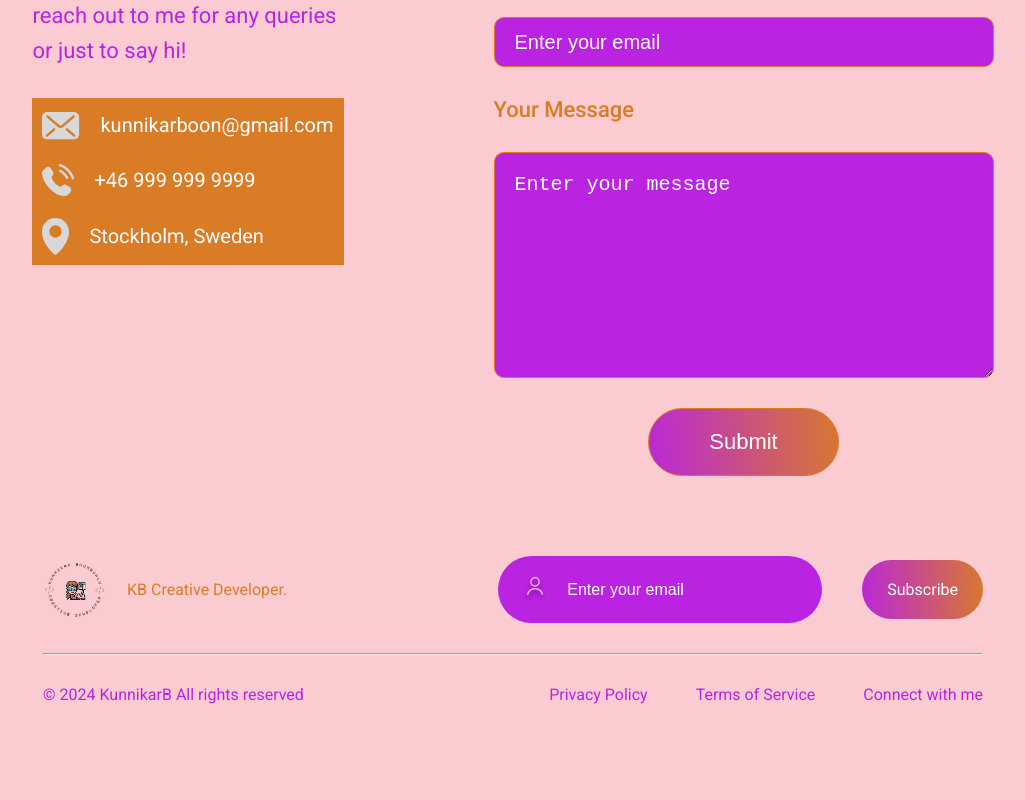
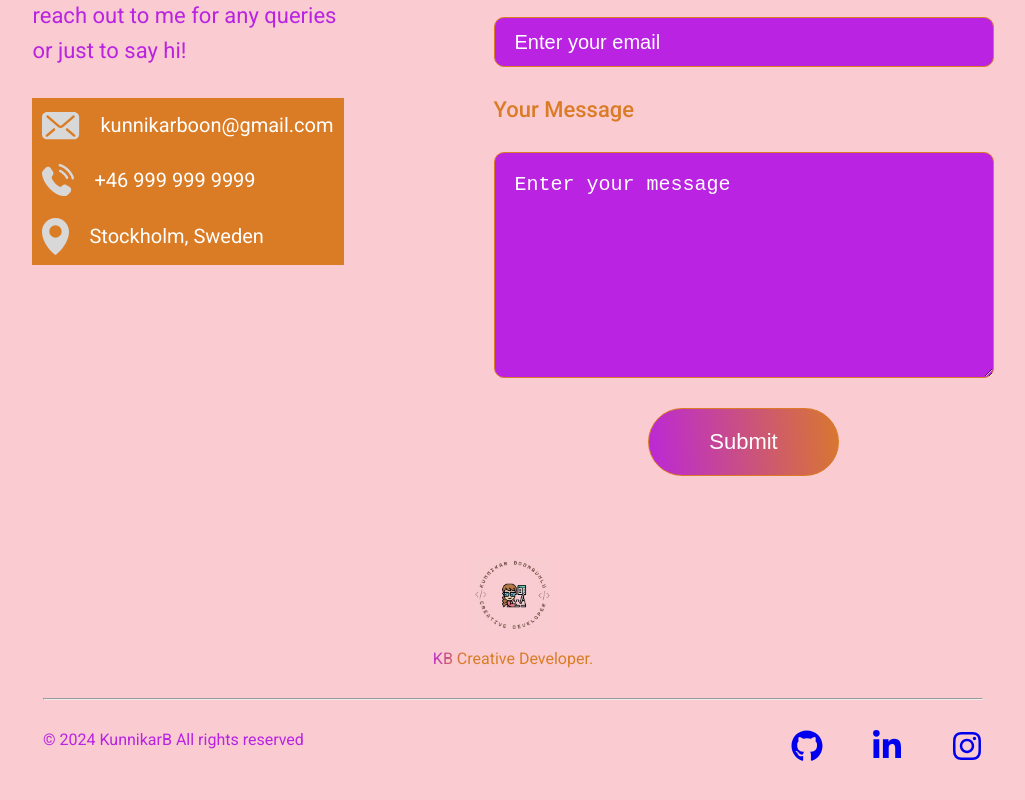
Before and after one commit to KunnikarB/portfolio, a React (Vite) app: page /contact in a window 1280 px wide. Shown: the part 586-1386 px from the top of the page, without its empty margins (127-1152 px from the left). Before the commit the page ends 1340 px from the top, so only its background shows below. Built offline with nearby package versions, Linux system fonts and the light colour scheme.

Commit message:
modified Footer.css

```diff
--- a/src/Components/Footer/Footer.css
+++ b/src/Components/Footer/Footer.css
@@ -3,24 +3,29 @@
   display: flex;
   flex-direction: column;
   gap: 30px;
+
 }
 
 .footer-top {
   display: flex;
-  justify-content: space-between;
+  flex-direction: column;
+  align-items: center;
+  justify-content: center;
 }
 
-.footer-top-left {
-  display: flex;
-  flex-direction: row;
-  align-items: center;
-  gap: 20px;
+.footer-top img {
+
+  width: 5em;
+  margin-bottom: 1em;
 }
 
-.footer-top-left p {
+.footer-top p {
   font-size: 1em;
   max-width: 400px;
-  color: #DA7C25 ;
+  background: linear-gradient(290deg, #DA7C25 80%, #B923E1 100%);
+    background-clip: text;
+    -webkit-background-clip: text;
+    -webkit-text-fill-color: transparent;
 }
 
 .footer-top-left img {
@@ -28,53 +33,6 @@
 
 }
 
-.footer-top-right {
-  display: flex;
-  align-items: center;
-  gap: 40px;
-}
-
-.footer-email-input {
-  display: flex;
-  align-items: center;
-  gap: 20px;
-  padding: 20px 25px;
-  border-radius: 50px;
-  background-color: #B923E1;
-  padding-right: 3em;
-}
-
-.footer-email-input:hover {
-  border: 2px solid #B923E1;
-  transition: 0.3s;
-  background-color: #DA7C25;
-}
-
-.footer-email-input input {
-  border: none;
-  background: transparent;
-  outline: none;
-  color: #fff;
-  font-size: 1em;
-}
-
-.footer-email-input input::placeholder {
-  color: #fff;
-}
-
-.footer-subscribe {
-  padding: 20px 25px;
-  border-radius: 50px;
-  font-size: 1em;
-  background: linear-gradient(267deg, #DA7C25 -5.09%, #B923E1 106.28%);
-  cursor: pointer;
-  transition: 0.3s;
-}
-
-.footer-subscribe:hover {
-  background: linear-gradient(267deg, #B923E1 -5.09%, #DA7C25 106.28%);
-  transform: scale(1.1);
-}
 
 .footer-bottom {
   display: flex;
@@ -90,13 +48,17 @@
 
 .footer-bottom-right {
   display: flex;
-  gap: 3em;
+  gap: 1.5em;
   margin-bottom: 50px;
+  font-size: 2em;
+
 }
 
 @media (max-width: 768px) {
   .footer {
     display: flex;
+    justify-content: center;
+    align-items: center;
     margin: 80px 40px;
   }
 
@@ -106,6 +68,7 @@
   }
 
   .footer-top-left {
+    justify-content: center;
     flex-direction: row;
     gap: 20px;
   }
@@ -115,7 +78,7 @@
   }
 
   .footer-email-input {
-    padding: 15px 10px;
+    padding: 10px 10px;
   }
 
   .footer-email-input input {
@@ -123,7 +86,7 @@
   }
 
   .footer-subscribe {
-    padding: 15px 10px;
+    padding: 10px 10px;
     font-size: 0.8em;
   }
 
@@ -134,6 +97,9 @@
   }
 
   .footer-bottom-right {
+    justify-content: center;
+    font-size: 2em;
     gap: 1em;
   }
+
 }
--- a/src/Components/Footer/Footer.jsx
+++ b/src/Components/Footer/Footer.jsx
@@ -2,27 +2,18 @@
 import './Footer.css';
 import logo from '../../assets/logo.jpg';
 import user_icon from '../../assets/user_icon.svg';
+import { FaGithub } from "react-icons/fa";
+import { FaLinkedinIn } from "react-icons/fa6";
+import { FaInstagram } from "react-icons/fa6";
+
 
 const Footer = () => {
   return (
     <div className='footer'>
       <div className='footer-top'>
-        <div className='footer-top-left'>
           <img src={logo} alt='logo' />
-          <p>KB Creative Developer.</p>
-        </div>
-        <div className='footer-top-right'>
-          <div className='footer-email-input'>
-            <img src={user_icon} alt='user icon' />
-            <input type='email' placeholder='Enter your email' />
-
-          </div>
-
-          <div className='footer-subscribe'>Subscribe</div>
-
-          </div>
-
-        </div>
+          <p >KB Creative Developer.</p>
+      </div>
         <hr />
 
         <div className='footer-bottom'>
@@ -30,9 +21,9 @@ const Footer = () => {
             <p className='footer-bottom-left'>© 2024 KunnikarB All rights reserved</p>
 
             <div className='footer-bottom-right'>
-              <p>Privacy Policy</p>
-              <p>Terms of Service</p>
-              <p>Connect with me</p>
+              <a href='https://www.linkedin.com/in/kunnikar/'><FaGithub /></a>
+              <a href='https://github.com/KunnikarB'><FaLinkedinIn /></a>
+              <a href='https://www.instagram.com/kunnikar_b/'><FaInstagram /></a>
             </div>
 
         </div>
```
